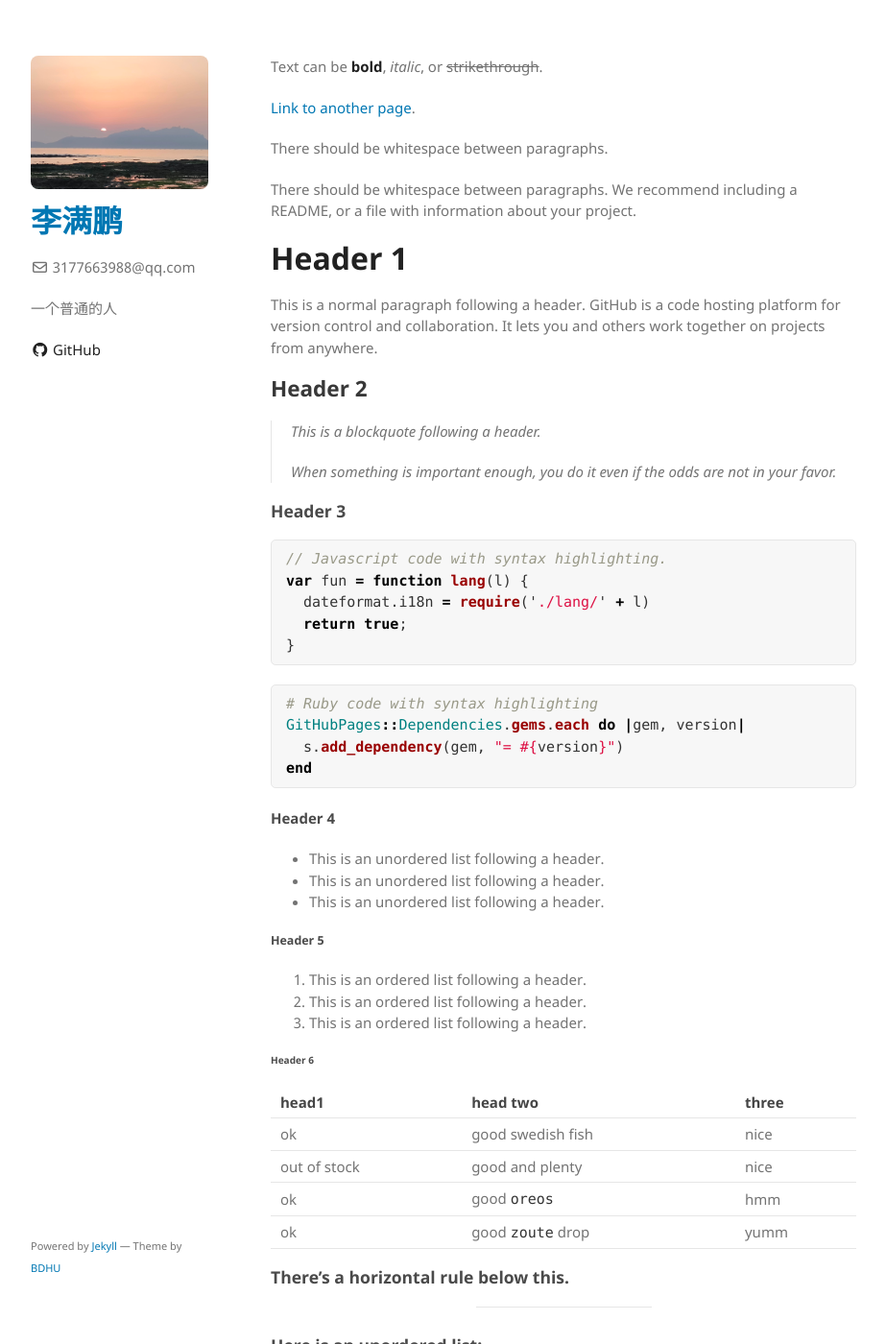
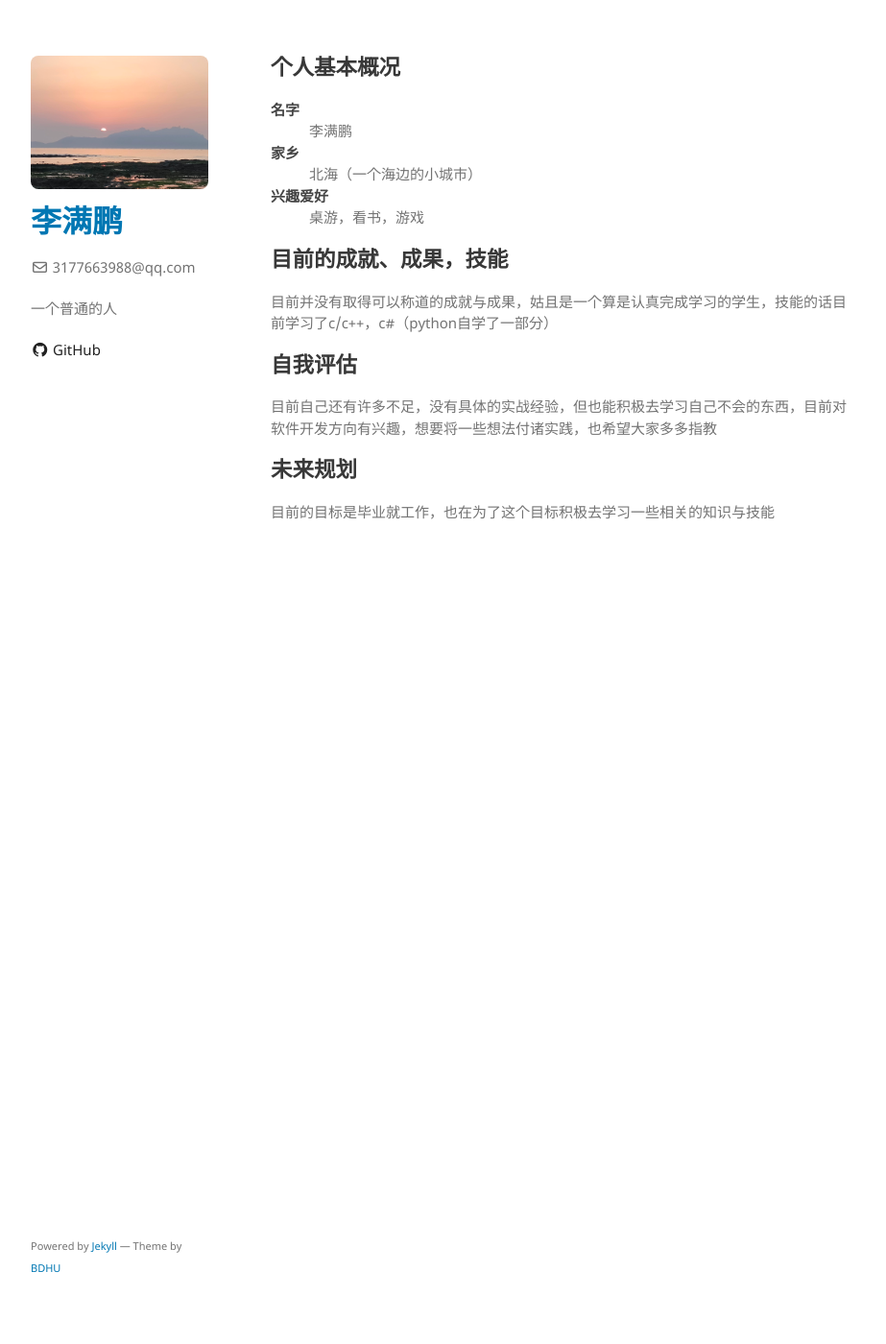
Before and after one commit to 21020007039/lmp.github.io, a Jekyll site: the page built from index.md, in a window 1280 px wide and 1400 px high. Shown: the whole window at 96% size, without its empty margins (178-1101 px from the left). Built offline with Jekyll 4.4.1, drawn with Linux system fonts in a browser that asks for light colours; our own code applies the rules of GitHub Pages for plain Markdown files; some of the changed text lies outside the part shown.

Commit message:
Update index.md

````diff
--- a/index.md
+++ b/index.md
@@ -1,107 +1,23 @@
----
-layout: default
----
-
-Text can be **bold**, _italic_, or ~~strikethrough~~.
-
-[Link to another page](./another-page.html).
-
-There should be whitespace between paragraphs.
-
-There should be whitespace between paragraphs. We recommend including a README, or a file with information about your project.
-
-# Header 1
-
-This is a normal paragraph following a header. GitHub is a code hosting platform for version control and collaboration. It lets you and others work together on projects from anywhere.
-
-## Header 2
-
-> This is a blockquote following a header.
->
-> When something is important enough, you do it even if the odds are not in your favor.
-
-### Header 3
-
-```js
-// Javascript code with syntax highlighting.
-var fun = function lang(l) {
-  dateformat.i18n = require('./lang/' + l)
-  return true;
-}
-```
-
-```ruby
-# Ruby code with syntax highlighting
-GitHubPages::Dependencies.gems.each do |gem, version|
-  s.add_dependency(gem, "= #{version}")
-end
-```
-
-#### Header 4
-
-*   This is an unordered list following a header.
-*   This is an unordered list following a header.
-*   This is an unordered list following a header.
-
-##### Header 5
-
-1.  This is an ordered list following a header.
-2.  This is an ordered list following a header.
-3.  This is an ordered list following a header.
-
-###### Header 6
-
-| head1        | head two          | three |
-|:-------------|:------------------|:------|
-| ok           | good swedish fish | nice  |
-| out of stock | good and plenty   | nice  |
-| ok           | good `oreos`      | hmm   |
-| ok           | good `zoute` drop | yumm  |
-
-### There's a horizontal rule below this.
-
-* * *
-
-### Here is an unordered list:
-
-*   Item foo
-*   Item bar
-*   Item baz
-*   Item zip
-
-### And an ordered list:
-
-1.  Item one
-1.  Item two
-1.  Item three
-1.  Item four
-
-### And a nested list:
-
-- level 1 item
-  - level 2 item
-  - level 2 item
-    - level 3 item
-    - level 3 item
-- level 1 item
-  - level 2 item
-  - level 2 item
-  - level 2 item
-- level 1 item
-  - level 2 item
-  - level 2 item
-- level 1 item
+## 个人基本概况
+<dl>
+<dt>名字</dt>
+<dd>李满鹏</dd>
+<dt>家乡</dt>
+<dd>北海（一个海边的小城市）</dd>
+<dt>兴趣爱好</dt>
+<dd>桌游，看书，游戏</dd>
+</dl>
 
 
-### Definition lists can be used with HTML syntax.
+## 目前的成就、成果，技能
 
-<dl>
-<dt>Name</dt>
-<dd>Godzilla</dd>
-<dt>Born</dt>
-<dd>1952</dd>
-<dt>Birthplace</dt>
-<dd>Japan</dd>
-<dt>Color</dt>
-<dd>Green</dd>
-</dl>
+目前并没有取得可以称道的成就与成果，姑且是一个算是认真完成学习的学生，技能的话目前学习了c/c++，c#（python自学了一部分）
+
+## 自我评估
+
+目前自己还有许多不足，没有具体的实战经验，但也能积极去学习自己不会的东西，目前对软件开发方向有兴趣，想要将一些想法付诸实践，也希望大家多多指教
+
+
+## 未来规划
+
+目前的目标是毕业就工作，也在为了这个目标积极去学习一些相关的知识与技能
````
